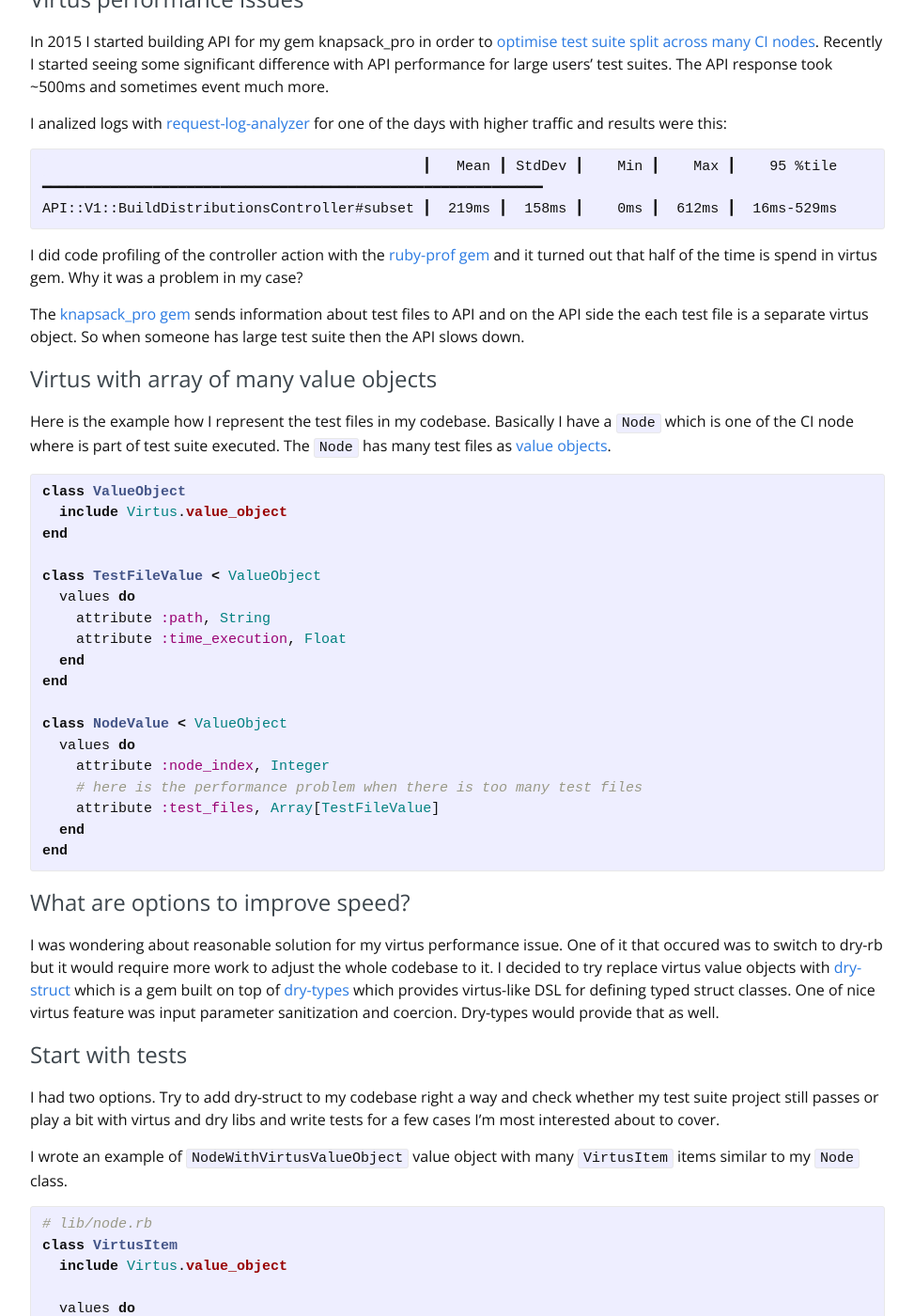
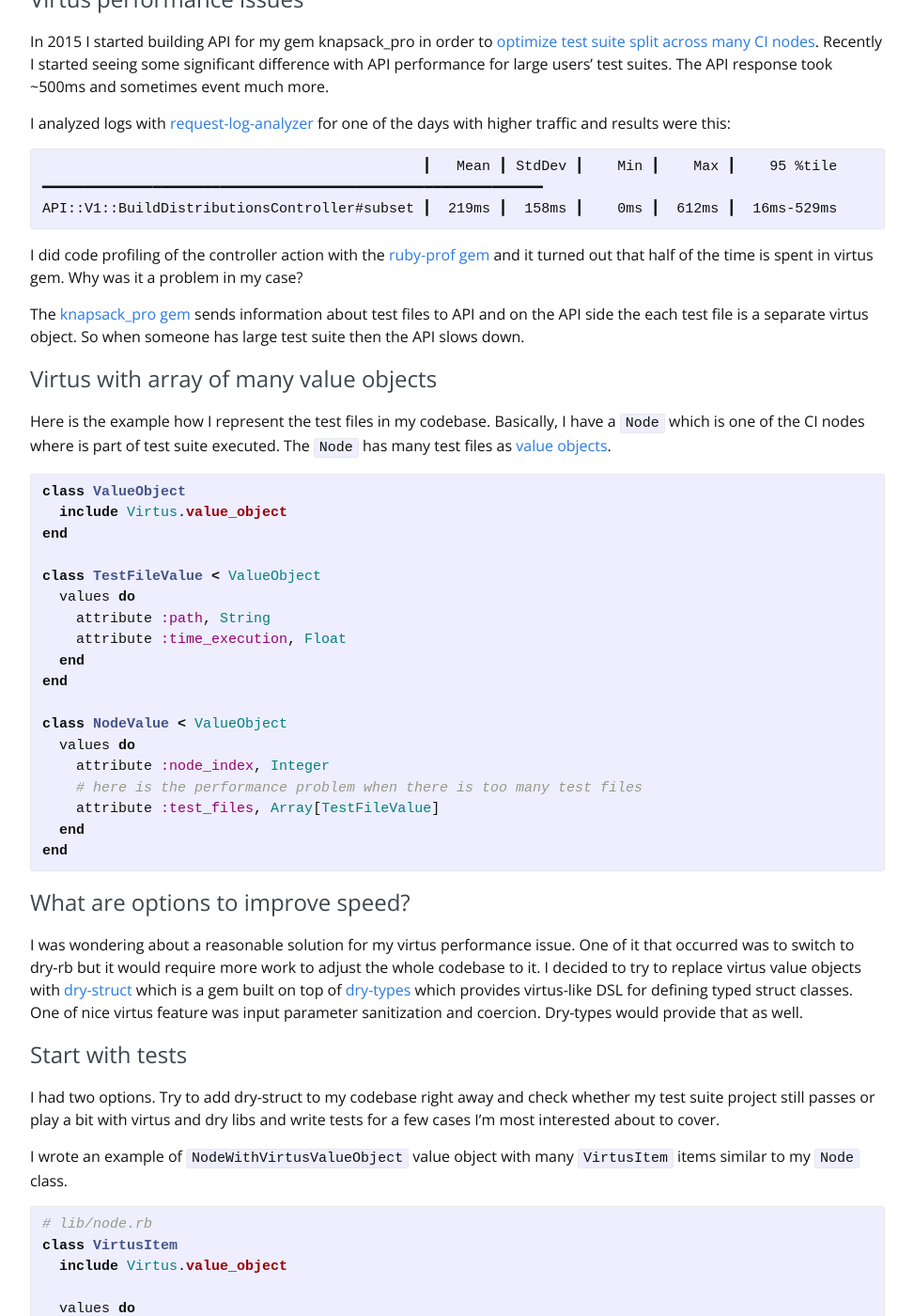
Before and after one commit to BeyondScheme/BeyondScheme.github.io, a Jekyll site: the page built from _posts/2017-02-13-make-virtus-dry-to-speed-up-api.md, in a window 1280 px wide and 1400 px high, scrolled down 349 px. Shown: the whole window at 94% size, without its empty margins (153-1126 px from the left). Built offline with Jekyll 4.4.1, drawn with Linux system fonts in a browser that asks for light colours; nearby versions of some CDN libraries; comment, search, counter and statistics services are not loaded; some of the changed text lies outside the part shown.

Commit message:
Fix typos

```diff
--- a/_posts/2017-02-13-make-virtus-dry-to-speed-up-api.md
+++ b/_posts/2017-02-13-make-virtus-dry-to-speed-up-api.md
@@ -7,13 +7,13 @@
 ---
 
 [Virtus](https://github.com/solnic/virtus) is a popular ruby gem described as attributes on steroids for plain old ruby objects. I saw it being used in many API applications so
-when I was building API for my app I chose the virtus too. Over a year ago the [virtus gem was abandoned by its creator](https://www.reddit.com/r/ruby/comments/3sjb24/virtus_to_be_abandoned_by_its_creator/) and I learned more about [dry-rb](http://dry-rb.org) - a collection of next-generation Ruby libraries. One of the [virtus problem was performance](https://github.com/solnic/virtus/issues/287) and this article will be about it.
+when I was building API for my app I chose the virtus too. Over a year ago the [virtus gem was abandoned by its creator](https://www.reddit.com/r/ruby/comments/3sjb24/virtus_to_be_abandoned_by_its_creator/) and I learned more about [dry-rb](http://dry-rb.org) - a collection of next-generation Ruby libraries. One of the [virtus problems was performance](https://github.com/solnic/virtus/issues/287) and this article will be about it.
 
 # Virtus performance issues
 
-In 2015 I started building API for my gem knapsack_pro in order to [optimise test suite split across many CI nodes](https://knapsackpro.com). Recently I started seeing some significant difference with API performance for large users' test suites. The API response took ~500ms and sometimes event much more.
+In 2015 I started building API for my gem knapsack_pro in order to [optimize test suite split across many CI nodes](https://knapsackpro.com). Recently I started seeing some significant difference with API performance for large users' test suites. The API response took ~500ms and sometimes event much more.
 
-I analized logs with [request-log-analyzer](https://github.com/wvanbergen/request-log-analyzer) for one of the days with higher traffic and results were this:
+I analyzed logs with [request-log-analyzer](https://github.com/wvanbergen/request-log-analyzer) for one of the days with higher traffic and results were this:
 
 {% highlight plain %}
                                              ┃   Mean ┃ StdDev ┃    Min ┃    Max ┃    95 %tile
@@ -21,13 +21,13 @@
 API::V1::BuildDistributionsController#subset ┃  219ms ┃  158ms ┃    0ms ┃  612ms ┃  16ms-529ms
 {% endhighlight %}
 
-I did code profiling of the controller action with the [ruby-prof gem](https://github.com/ruby-prof/ruby-prof) and it turned out that half of the time is spend in virtus gem. Why it was a problem in my case?
+I did code profiling of the controller action with the [ruby-prof gem](https://github.com/ruby-prof/ruby-prof) and it turned out that half of the time is spent in virtus gem. Why was it a problem in my case?
 
 The [knapsack_pro gem](https://knapsackpro.com) sends information about test files to API and on the API side the each test file is a separate virtus object. So when someone has large test suite then the API slows down.
 
 # Virtus with array of many value objects
 
-Here is the example how I represent the test files in my codebase. Basically I have a `Node` which is one of the CI node where is part of test suite executed. The `Node` has many test files as [value objects](https://en.wikipedia.org/wiki/Value_object).
+Here is the example how I represent the test files in my codebase. Basically, I have a `Node` which is one of the CI nodes where is part of test suite executed. The `Node` has many test files as [value objects](https://en.wikipedia.org/wiki/Value_object).
 
 {% highlight ruby %}
 class ValueObject
@@ -52,11 +52,11 @@
 
 # What are options to improve speed?
 
-I was wondering about reasonable solution for my virtus performance issue. One of it that occured was to switch to dry-rb but it would require more work to adjust the whole codebase to it. I decided to try replace virtus value objects with [dry-struct](http://dry-rb.org/gems/dry-struct/) which is a gem built on top of [dry-types](http://dry-rb.org/gems/dry-types/) which provides virtus-like DSL for defining typed struct classes. One of nice virtus feature was input parameter sanitization and coercion. Dry-types would provide that as well.
+I was wondering about a reasonable solution for my virtus performance issue. One of it that occurred was to switch to dry-rb but it would require more work to adjust the whole codebase to it. I decided to try to replace virtus value objects with [dry-struct](http://dry-rb.org/gems/dry-struct/) which is a gem built on top of [dry-types](http://dry-rb.org/gems/dry-types/) which provides virtus-like DSL for defining typed struct classes. One of nice virtus feature was input parameter sanitization and coercion. Dry-types would provide that as well.
 
 # Start with tests
 
-I had two options. Try to add dry-struct to my codebase right a way and check whether my test suite project still passes or play a bit with virtus and dry libs and write tests for a few cases I'm most interested about to cover.
+I had two options. Try to add dry-struct to my codebase right away and check whether my test suite project still passes or play a bit with virtus and dry libs and write tests for a few cases I'm most interested about to cover.
 
 I wrote an example of `NodeWithVirtusValueObject` value object with many `VirtusItem` items similar to my `Node` class.
 
```
Also changed, not shown: other parts of _posts/2017-02-13-make-virtus-dry-to-speed-up-api.md (+6 -6 lines).
